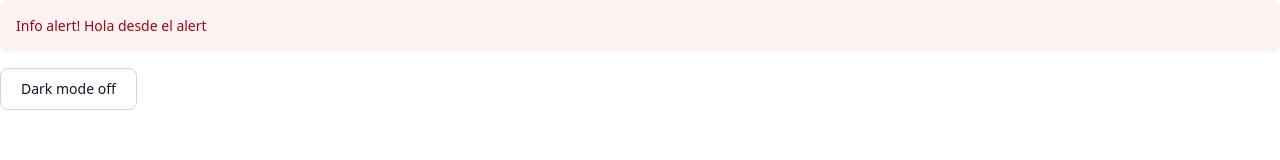
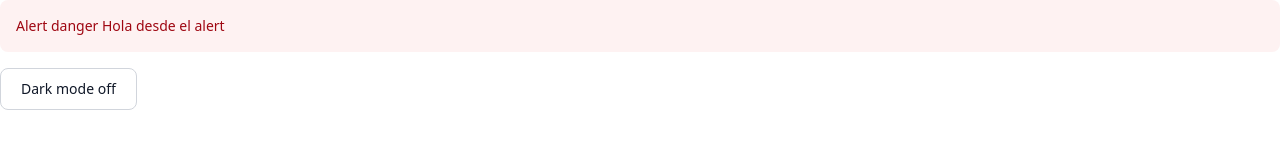
Before and after one commit to manuelhm1993/mh-vue3, a Vue app: page / in a window 1280 px wide. Shown: the top 160 px of the page. Built offline with nearby package versions, Linux system fonts and the light colour scheme.

Commit message:
Trabajo con múltiples slots, siempre habrá un principal y el resto deben ser nombrados con el atributo name, luego invocados a través de un template con su respectivo nombre

```diff
--- a/src/App.vue
+++ b/src/App.vue
@@ -6,6 +6,12 @@
 <template>
     <!-- Para cargar el slot se debe usar apertura y cierre de etiqueta -->
     <AlertComponent type="danger">
+        <!-- Contenido del slot secundario, se especifica su nombre -->
+        <template v-slot:title> <!-- Sintaxis alternativa: <template #title> -->
+            Alert danger
+        </template>
+
+        <!-- Contenido del slot principal -->
         Hola desde el alert
     </AlertComponent>
 
--- a/src/components/AlertComponent.vue
+++ b/src/components/AlertComponent.vue
@@ -29,7 +29,12 @@
 <template>
     <!-- Luego de usar el lookup table se vincula la const alertColor con v-bind:class o :class  -->
     <div :class="alertColor" class="p-4 mb-4 text-sm rounded-lg" role="alert">
-        <span class="font-medium">Info alert!</span>
+        <span class="font-medium">
+            <!-- Si se usa más de un slot, el principal será el que no tiene el atributo name -->
+            <slot name="title">
+                Info alert!
+            </slot>
+        </span>
         <!-- Los slots son contenido extra y variable que se puede pasar a los componentes en lugar de atributos -->
         <slot>
             Contenido de respaldo
```
